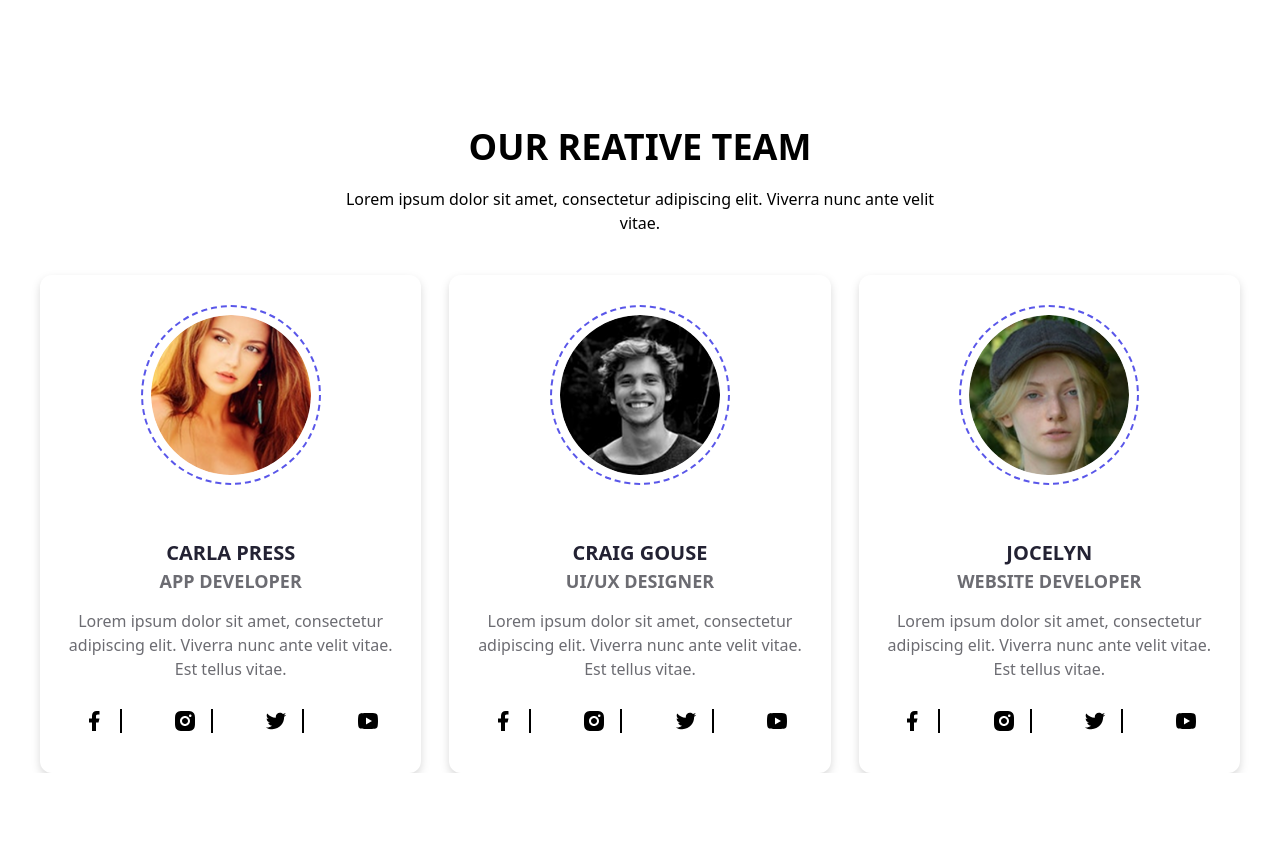
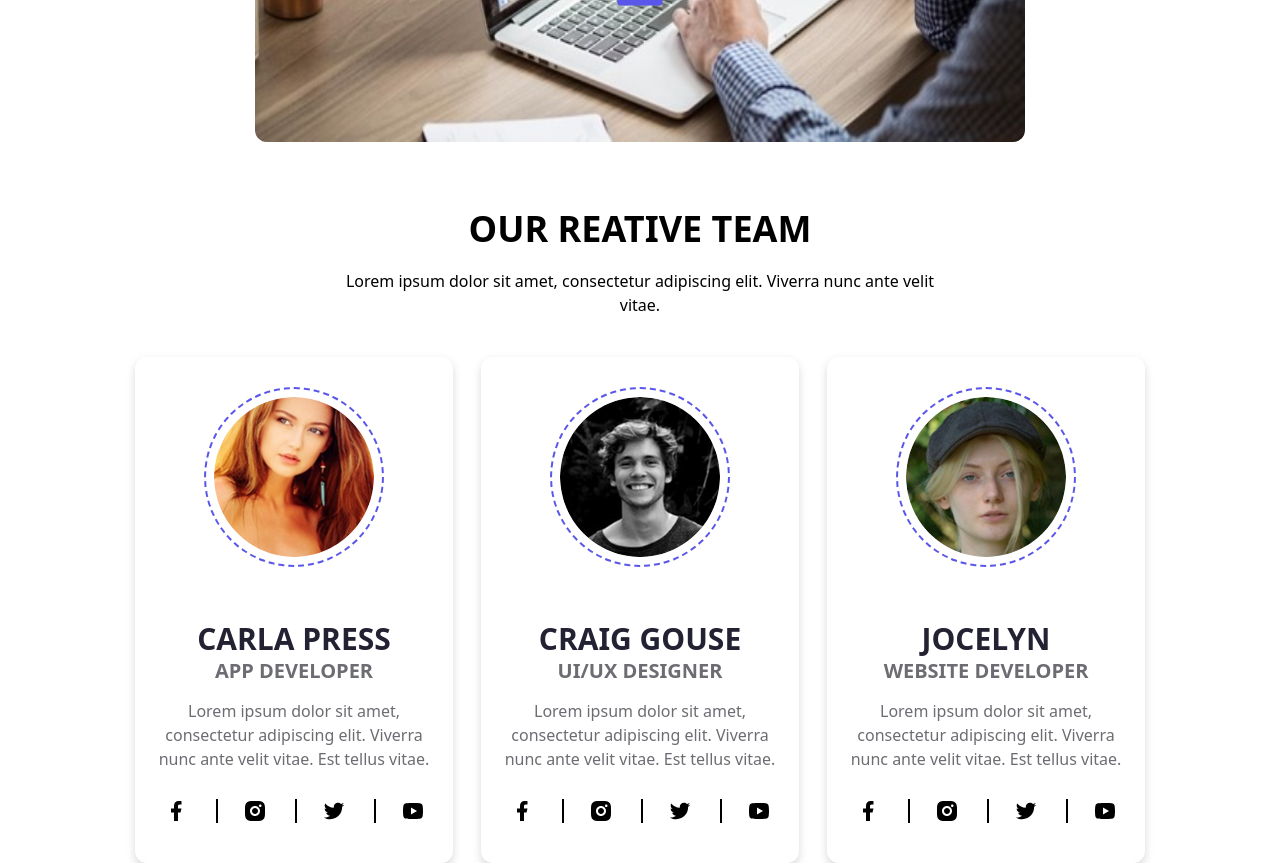
Before and after one commit to Lutfanhadi/web-appolly, a React (Vite) app: page / in a window 1280 px wide. Shown: the part 5100-5963 px from the top of the page. Before the commit the page ends 5873 px from the top, so only its background shows below. Built offline with nearby package versions, Linux system fonts and the light colour scheme; a web font is replaced by a local one.

Commit message:
memperbaiki reponsive section perfectly

```diff
--- a/src/components/atoms/parent-our-reative-team.jsx
+++ b/src/components/atoms/parent-our-reative-team.jsx
@@ -11,20 +11,22 @@ const ParentOurReativeTeam = ({ img, name, job, description }) => {
         />
       </div>
       <div className="mt-16">
-        <h1 className="text-3xl uppercase font-bold text-[#232233] md:text-xl">{name}</h1>
-        <h2 className="text-xl uppercase font-semibold text-[#6C6C72] md:text-lg">
+        <h1 className="text-3xl uppercase font-bold text-[#232233] md:text-xl lg:text-3xl">
+          {name}
+        </h1>
+        <h2 className="text-xl uppercase font-semibold text-[#6C6C72] md:text-lg lg:text-xl">
           {job}
         </h2>
         <p className="mt-3.5 text-[16px] text-[#6C6C72]">{description}</p>
       </div>
       <div className="flex items-center mt-7 justify-around">
-        <div className="border-r-2 border-black pr-7 md:pr-3.5">
+        <div className="border-r-2 border-black pr-7 md:pr-3.5 lg:pr-7">
           <Facebook />
         </div>
-        <div className="border-r-2 border-black pr-7 md:pr-3.5">
+        <div className="border-r-2 border-black pr-7 md:pr-3.5 lg:pr-7">
           <Instagram />
         </div>
-        <div className="border-r-2 border-black pr-7 md:pr-3.5">
+        <div className="border-r-2 border-black pr-7 md:pr-3.5 lg:pr-7">
           <Twitter />
         </div>
         <div>
--- a/src/components/organisms/app-perfectly-section.jsx
+++ b/src/components/organisms/app-perfectly-section.jsx
@@ -10,7 +10,7 @@ import {
 const AppPerfectlySetion = () => {
   return (
     <section>
-      <div className="relative bg-[url(/img/Background-img.png)] w-full h-fit bg-cover bg-center pt-20 pb-[150px] md:pb-[170px]">
+      <div className="relative bg-[url(/img/Background-img.png)] w-full h-fit bg-cover bg-center pt-20 pb-[130px] md:pb-[190px] lg:pb-[220px]">
         <TitleParent
           textColor={false}
           title={"how to use the app perfectly"}
@@ -18,12 +18,16 @@ const AppPerfectlySetion = () => {
             "Lorem ipsum dolor sit amet, consectetur adipiscing elit. Viverra nunc ante velit vitae. Est tellus vitae, nullam lobortis enim. Faucibus amet etiam tincidunt rhoncus."
           }
         />
-        <div className="absolute -bottom-[17%] md:-bottom-[26.40%] right-1/2 translate-x-1/2 w-full h-[150px] md:w-[570px] md:h-[231px]">
-          <div className="relative">
-            <img className="rounded-xl" src={ImgVideo} alt="img video" />
+        <div className="absolute -bottom-[17%] md:-bottom-[24%] left-1/2 -translate-x-1/2 w-full h-[150px] md:w-[570px] md:h-[231px] lg:-bottom-[40%] lg:w-[770px] lg:h-[319px]">
+          <div className="relative px-4 md:px-0">
+            <img
+              className="rounded-xl h-[150px] md:h-[231px] lg:w-[770px] lg:h-[319px]"
+              src={ImgVideo}
+              alt="img video"
+            />
             <div className="absolute top-1/2 -translate-y-1/2 left-1/2 -translate-x-1/2">
               <img
-                className="w-[18px] h-[18px] md:w-[40px] md:h-[40px]"
+                className="w-[30px] h-[30px] md:w-[40px] md:h-[40px] lg:w-[60px] lg:h-[60px]"
                 src={SvgVideo}
                 alt="svg video"
               />
@@ -31,7 +35,7 @@ const AppPerfectlySetion = () => {
           </div>
         </div>
       </div>
-      <div className="mt-28 md:mt-52">
+      <div className="mt-28 md:mt-44 lg:mt-60">
         <TitleParent
           title={"Our reative team"}
           paragraf={
@@ -39,7 +43,7 @@ const AppPerfectlySetion = () => {
           }
         />
       </div>
-      <div className="mt-10 mx-4 flex flex-col gap-7 md:flex-row md:mx-10">
+      <div className="mt-10 mx-4 flex flex-col gap-7 md:flex-row md:mx-10 lg:mx-[135px]">
         <CardParentOurReativeTeam1 />
         <CardParentOurReativeTeam2 />
         <CardParentOurReativeTeam3 />
```
